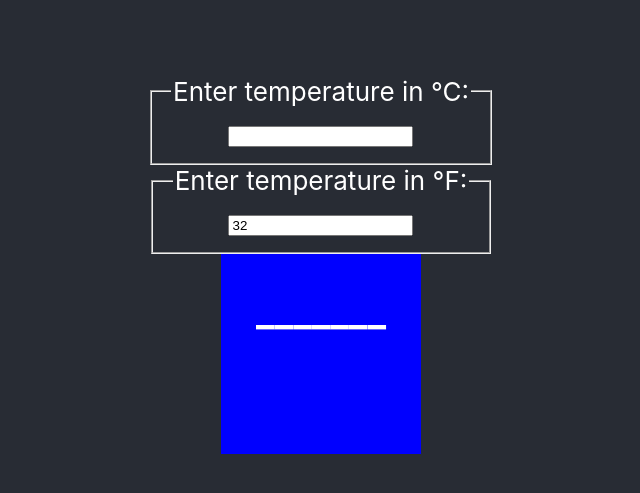
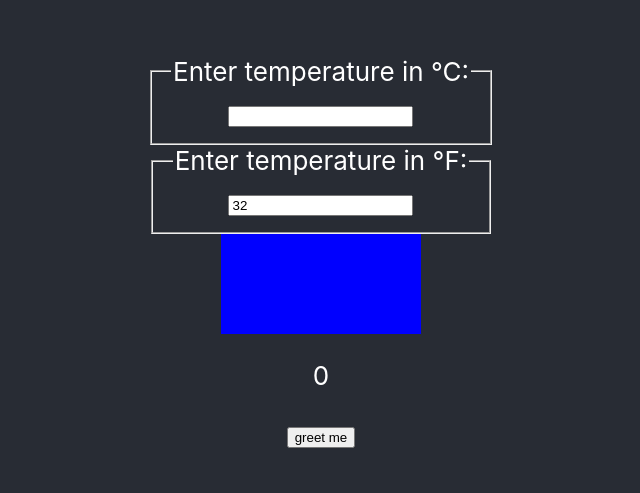
Before and after one commit to pozorfluo/hello-react, a React (Create React App) app: page / in a window 1280 px wide. Shown: the part 135-628 px from the top of the page, without its empty margins (319-959 px from the left). Built offline with nearby package versions, Linux system fonts and the light colour scheme.

Commit message:
Explore array in state

```diff
--- a/src/App.js
+++ b/src/App.js
@@ -1,5 +1,6 @@
 import React from 'react';
 import './App.css';
+import {Count} from './Count.js';
 // import { SquareFn, TextField } from './Square.js';
 import {Temperature} from './BoilingTemp.js';
 // import { render } from '@testing-library/react';
@@ -17,6 +18,7 @@ function App() {
         <TextField id="01"/>
         <TextField id="02"/> */}
         <Temperature />
+        <Count />
       </header>
     </div>
   );
--- a/src/BoilingTemp.js
+++ b/src/BoilingTemp.js
@@ -14,7 +14,7 @@ function toFahrenheit(celsius) {
 }
 
 export const IsItBoiling = (props) => {
-  const verdict = props.celsius >= 100 ? '˳˚॰°ₒ৹๐' : '_______';
+  const verdict = props.celsius >= 100 ? '˳˚॰°ₒ৹๐' : '';
   return (
     <FancyBox color="blue">
       <h2>{verdict}</h2>
@@ -62,7 +62,7 @@ export const FancyBox = (props) => {
   return (
     <div
       style={{
-        height: '200px',
+        height: '100px',
         width: '200px',
         backgroundColor: props.color,
       }}
--- /dev/null
+++ b/src/Count.js
@@ -0,0 +1,26 @@
+import React, { useState, useEffect } from 'react';
+import {Greeting} from './Greeting.js';
+//TODO : importer ici le composant Greeting
+
+export const Count = (props) => {
+    const [count, setCount] = useState(0);
+    const [list, setList] = useState([]);
+
+        // useEffect(() => {
+    //     console.log(props);
+    //     // setList((list) => [...list, props.count]);
+    // });
+
+    return (
+        <div>
+            <p>{count}</p>
+             <button onClick={() => {
+                 setCount(count + 1);
+                 setList([...list, count]);
+                 }
+            } >greet me</button>
+
+            <Greeting list={list}/>
+        </div>
+    );
+}
--- /dev/null
+++ b/src/Greeting.js
@@ -0,0 +1,13 @@
+import React from 'react';
+
+export const Greeting = (props) => {
+    const formatted_list = props.list.map((entry, i) => (
+        <li key={entry + i}>
+            {entry}
+        </li>
+    ));
+
+    return (
+        <ul style={{ listStyleType :'none'}}>{formatted_list}</ul>
+    );
+};
```
